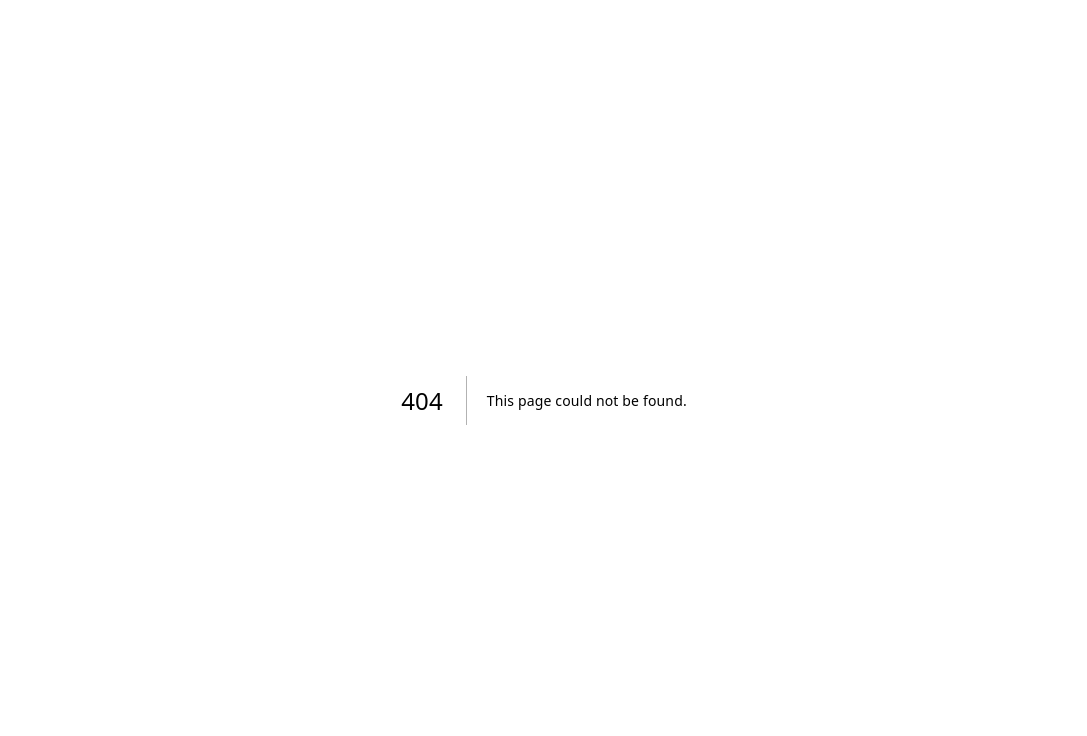
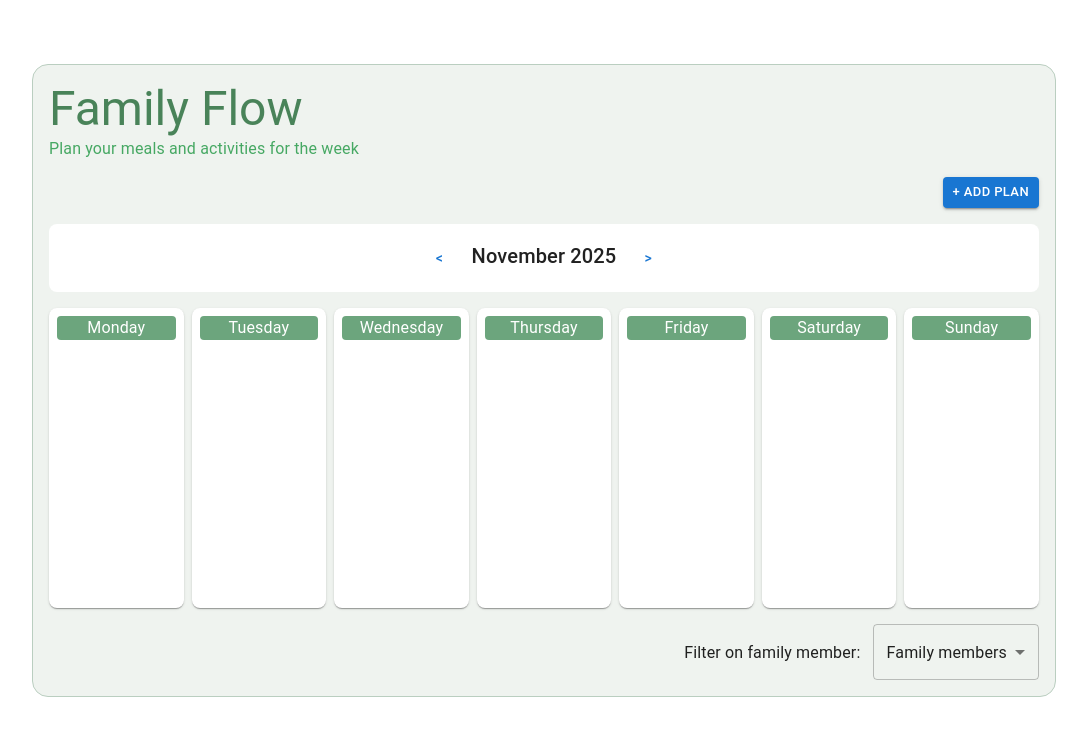
Before and after one commit to rasmus-bremholm/FamilyFlow, a Next.js app in the folder family-flow/: page /MainView in a window 1280 px wide. Before the commit this address had no page. Shown: the top 736 px of the page, without its empty margins (96-1183 px from the left). Built offline with nearby package versions, Linux system fonts and the light colour scheme.

Commit message:
Första commit

```diff
--- /dev/null
+++ b/family-flow/app/MainView/page.jsx
@@ -0,0 +1,103 @@
+'use client';
+import { useState } from 'react';
+import { Box, Typography, Paper, Button, Select, MenuItem } from '@mui/material';
+import dayjs from 'dayjs';
+
+function WeeklySchedule() {
+  const [familyMembers] = useState([]);
+  const [selectedFamilyMemberIdForFilter, setSelectedFamilyMemberIdForFilter] = useState('all');
+
+  const weekdayMap = {
+    monday: 1,
+    tuesday: 2,
+    wednesday: 3,
+    thursday: 4,
+    friday: 5,
+    saturday: 6,
+    sunday: 7,
+  };
+
+
+  //  const filteredTasks = [];
+  //const getFamilyMemberNames = (members) => members?.map((m) => m.name).join(', ') || '';
+
+
+  const [currentMonth, setCurrentMonth] = useState(dayjs());
+
+  const startOfMonth = currentMonth.startOf('month');
+  const endOfMonth = currentMonth.endOf('month');
+
+  const daysInMonth = [];
+  for (let date = startOfMonth; date.isBefore(endOfMonth) || date.isSame(endOfMonth); date = date.add(1, 'day')) {
+    daysInMonth.push(date);
+  }
+
+  const handlePrevMonth = () => setCurrentMonth(currentMonth.subtract(1, 'month'));
+  const handleNextMonth = () => setCurrentMonth(currentMonth.add(1, 'month'));
+
+
+  return (
+
+    <Box sx={{ maxWidth: 1024, mx: 'auto', p: 2, border: 1, borderRadius: 4, mt: 8, borderColor: 'rgb(186, 206, 192)', backgroundColor: 'rgb(239, 243, 239)' }}>
+
+      <Typography variant="h3" align="flex-start" color='rgb(73, 131, 89)'>Family Flow</Typography>
+      <Typography variant="p" align="flex-start" color="rgb(70, 168, 99)">Plan your meals and activities for the week</Typography>
+
+      <Box sx={{ display: 'flex', justifyContent: 'flex-end', mt: 2 }}>
+        <Button variant='contained' color='primary' size='small'> + Add plan</Button>
+      </Box>
+
+      <Box sx={{ display: 'flex', justifyContent: 'center', mt: 2, backgroundColor: 'rgb(255, 255, 255)', borderRadius: 2, padding: 2 }}>
+        <Button variant="text" onClick={handlePrevMonth}>&lt;</Button>
+        <Typography variant="h6">
+          {currentMonth.format('MMMM YYYY')}
+        </Typography>
+        <Button variant="text" onClick={handleNextMonth}>&gt;</Button>
+      </Box>
+
+
+      <Box sx={{ display: 'grid', gridTemplateColumns: 'repeat(7, 1fr)', gap: 1, mt: 2, }}>
+        {Object.keys(weekdayMap).map((day) => (
+          <Paper key={day} sx={{ p: 1, minHeight: 300, borderRadius: 2 }}>
+            <Typography sx={{ backgroundColor: 'rgb(108, 165, 125)', color: 'white', textAlign: 'center', borderRadius: 1 }}>
+              {day.charAt(0).toUpperCase() + day.slice(1)}
+            </Typography>
+
+
+            {/* <Box sx={{ mt: 1 }}>
+              {filteredTasks.map((task) => {
+                const categoryColor = task.category_color || '#ccc';
+                return (
+                  <Paper key={task.id} sx={{ p: 1, mt: 1, backgroundColor: task.completed ? '#ddd' : categoryColor }}>
+                    <Typography>{task.title}</Typography>
+                    <Typography variant='body2'>{task.description}</Typography>
+                    <Typography variant='caption'>{getFamilyMemberNames(task.family_members)}</Typography>
+                  </Paper>
+                );
+              })}
+            </Box>
+            */}
+          </Paper>
+        ))}
+      </Box>
+
+
+      <Box sx={{ display: 'flex', justifyContent: 'flex-end', mt: 2, gap: 2 }}>
+        <Box>
+          <label>Filter on family member: </label>
+          <Select
+            value={selectedFamilyMemberIdForFilter}
+            onChange={(e) => setSelectedFamilyMemberIdForFilter(e.target.value)}
+            sx={{ ml: 1 }}
+          >
+            <MenuItem value="all">Family members</MenuItem>
+            {familyMembers.map((m) => <MenuItem key={m.id} value={m.id}>{m.name}</MenuItem>)}
+          </Select>
+        </Box>
+      </Box>
+
+    </Box>
+  );
+}
+
+export default WeeklySchedule;
--- a/family-flow/app/page.js
+++ b/family-flow/app/page.js
@@ -1,6 +1,9 @@
 'use client';
 import { Container } from "@mui/material";
+import WeeklySchedule from "./MainView/page";
 
 export default function Home() {
-	return <Container></Container>;
+	return <Container>
+		<WeeklySchedule></WeeklySchedule>
+	</Container>;
 }
--- /dev/null
+++ b/package.json
@@ -0,0 +1,5 @@
+{
+  "dependencies": {
+    "dayjs": "^1.11.19"
+  }
+}
```
Also changed, not shown: 1 other file (tests, documents, lock files or other folders).
